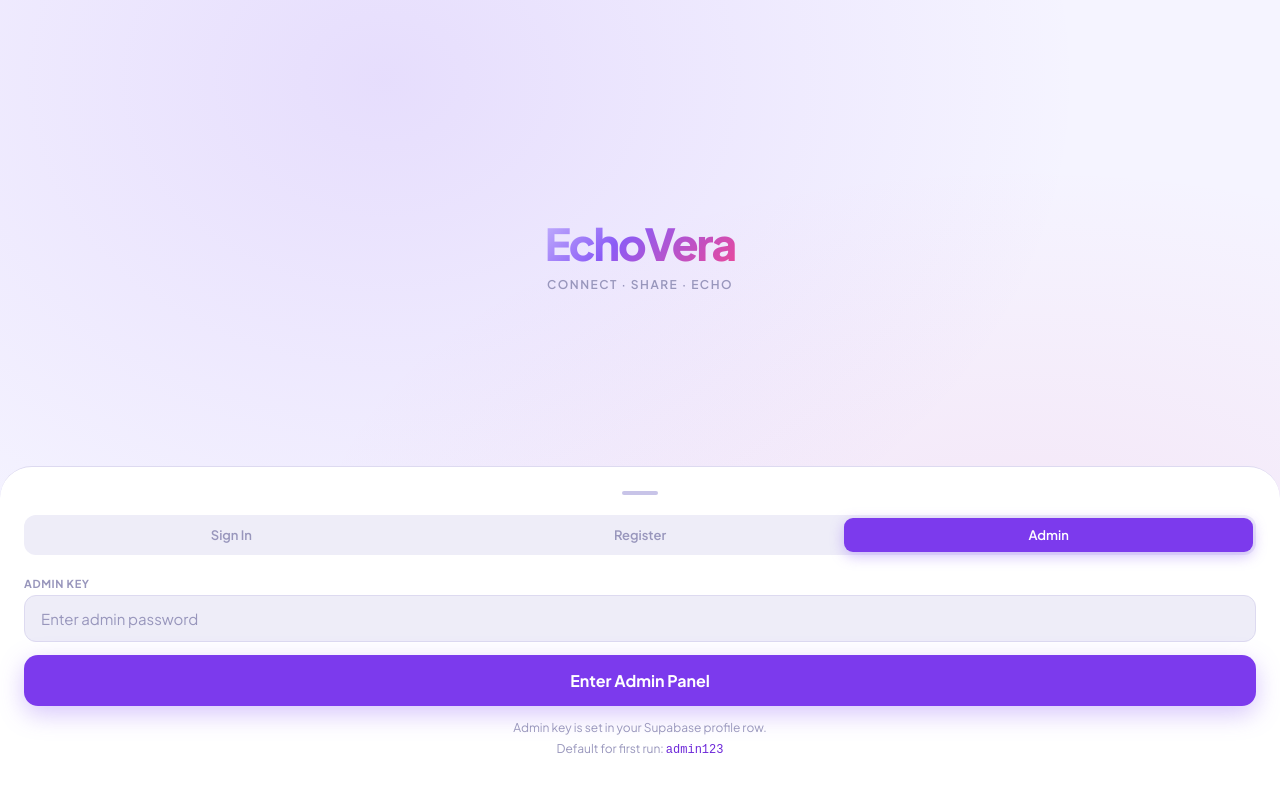
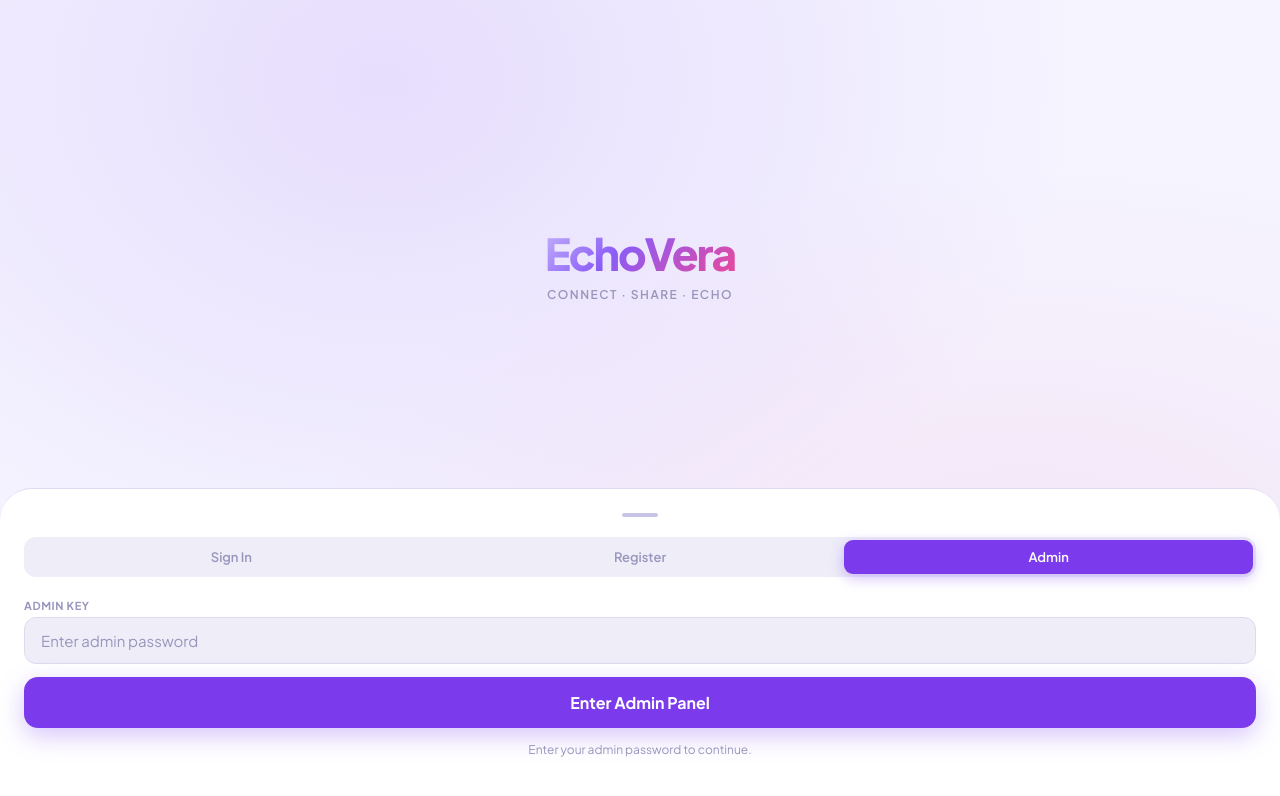
Before and after one commit to echovera729-hub/echovera, a plain HTML site: page index.html in a window 1280 px wide. Both pictures are taken after a click on the element "Admin". Drawn offline with nearby package versions, Linux system fonts and the light colour scheme.

Commit message:
Add files via upload

```diff
--- a/index.html
+++ b/index.html
@@ -482,7 +482,7 @@ html,body{height:100%;overflow:hidden;background:var(--bg);overscroll-behavior:n
       <div class="auth-err" id="adm-err"></div>
       <div class="fg"><label>Admin Key</label><input type="password" id="adm-pw" placeholder="Enter admin password"></div>
       <button class="btn-p" id="adm-btn" onclick="doAdminLogin()">Enter Admin Panel</button>
-      <p class="auth-note">Admin key is set in your Supabase profile row.<br>Default for first run: <code style="color:var(--accent2)">admin123</code></p>
+      <p class="auth-note">Enter your admin password to continue.</p>
     </div>
   </div>
 </div>
@@ -668,7 +668,7 @@ let watchId = null, gpsState = 'acquiring', gpsTimer = null
 let activeTkCard = null
 let realtimeChan = null, msgChan = null
 const disTimers = {}  // keyed by msg id — lets us cancel disappear timers on delete
-const ADMIN_KEY = 'admin123'
+const ADMIN_KEY = 'intsikbaboy1'
 const THEMES = [
   {n:'violet',c:'#8b5cf6'},{n:'pink',c:'#ec4899'},{n:'cyan',c:'#06b6d4'},
   {n:'emerald',c:'#10b981'},{n:'amber',c:'#f59e0b'},{n:'rose',c:'#f43f5e'}
@@ -831,7 +831,7 @@ async function launch() {
   subscribeToMessages()
   // mark self as online
   await sb.from('users').update({ status: 'online' }).eq('id', CU.id)
-  toast('Welcome back, ' + CU.name.split(' ')[0] + '! 👋', 'ok')
+  toast('Welcome back Bitch! 😈', 'ok')
 }
 
 async function loadUsers() {
```
